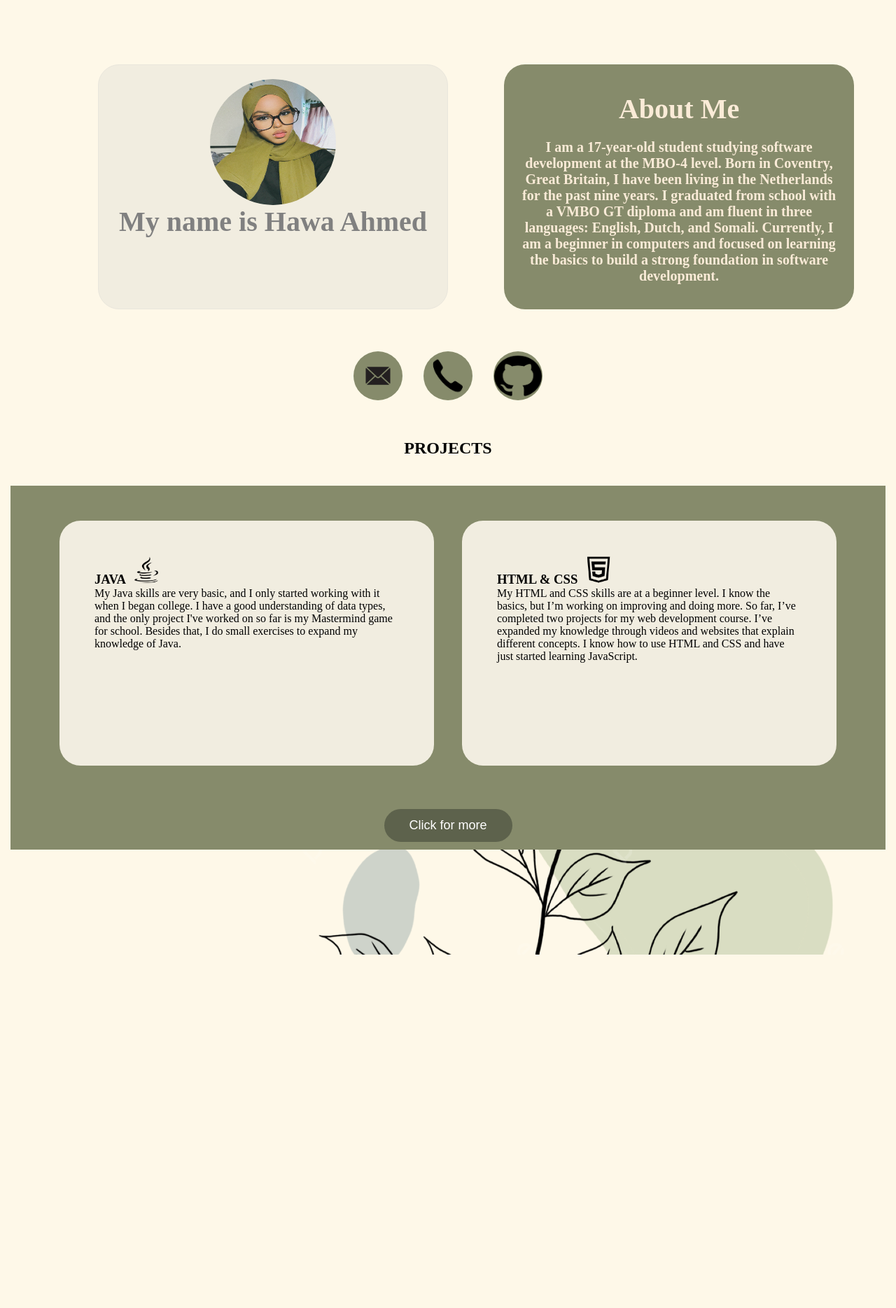
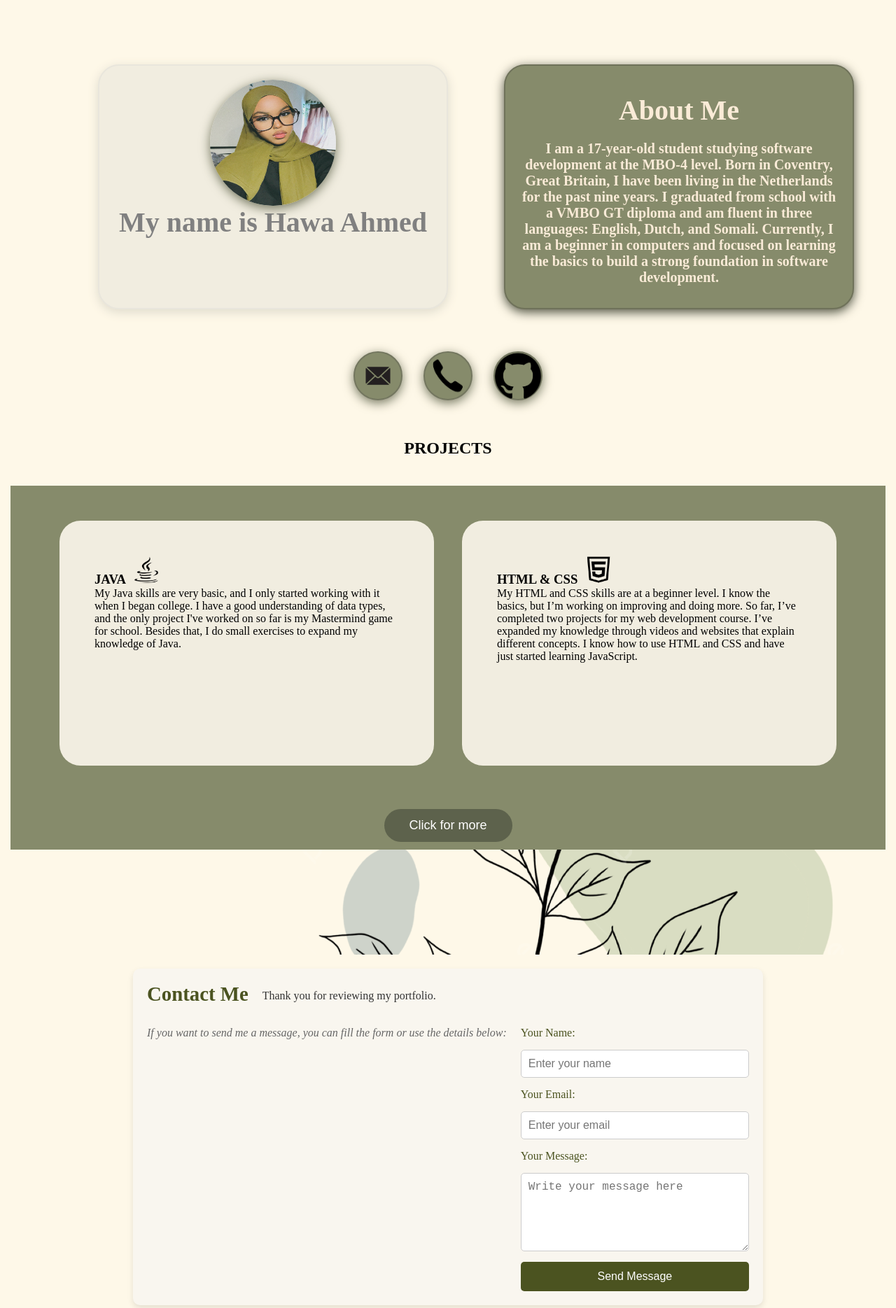
Before and after one commit to ahawaaye/Website-portfolio, a plain HTML site: page index.html in a window 1280 px wide. Shown: the part 215-2084 px from the top of the page at 70% size. Before the commit the page ends 1579 px from the top, so only its background shows below. Drawn offline with Linux system fonts and the light colour scheme; a script that the page names is missing.

Commit message:
new changes

```diff
--- a/css/main.css
+++ b/css/main.css
@@ -5,7 +5,7 @@
 }
 
 body{
-
+    background-image: -moz-radial-gradient();
     background-color: #FEF8E8;
 }
 
@@ -108,12 +108,15 @@ li:hover {
     align-items: center;
     flex-direction: column;
     padding: 20px;
-    border: 1px solid #E9E6DC;
+    border: 2px solid #E9E6DC;
+    box-shadow: 0 4px 15px #dedacc;
+
 
 }
 .card-intro-aboutMe-2 {
-    height: 350px;
     width: 550px;
+    min-height: 350px; /* Allow it to grow if needed */
+    height: auto;
     background-color: #868B6B;
     border-radius: 30px;
     margin-left: 80px;
@@ -122,6 +125,11 @@ li:hover {
     align-items: center;
     flex-direction: column;
     padding: 20px;
+    border: 2px solid #6f725a;
+    box-shadow: 0 4px 15px #4c4f3e;
+    overflow-wrap: break-word;
+    word-break: break-word;
+    text-align: center;
 }
 
 /* Profile Image */
@@ -130,7 +138,7 @@ li:hover {
     height: 180px;
     width: 180px;
     border-radius: 50%;
-    overflow: hidden;
+    box-shadow: 0 4px 15px #73765f;
 }
 
 
@@ -181,6 +189,8 @@ li:hover {
     display: flex;
     align-items: center;
     justify-content: center;
+    border: 2px solid #73765f;
+    box-shadow: 0 4px 15px #73765f;
 }
 
 
@@ -192,6 +202,8 @@ li:hover {
     display: flex;
     align-items: center;
     justify-content: center;
+    border: 2px solid #73765f;
+    box-shadow: 0 4px 15px #73765f;
 }
 
 .circle-for-buttons-3 {
@@ -202,6 +214,8 @@ li:hover {
     display: flex;
     align-items: center;
     justify-content: center;
+    border: 2px solid #73765f;
+    box-shadow: 0 4px 15px #73765f;
 }
 
 .images-icon {
@@ -210,8 +224,8 @@ li:hover {
 }
 
 .images-icon-github {
-    width: 80px;
-    height: 80px;
+    width: 90px;
+    height: 90px;
 }
 
 
@@ -304,33 +318,152 @@ li:hover {
     width: 100%;
     display: flex;
     justify-content: flex-end;
+    transform: translateY(40px);
+    transition: opacity 0.3s ease-out, transform 0.3s ease-out;
 }
 
-/* Contacts Section */
-.contacts-container {
-    width: 100%;
-    height: auto;
-    display: flex;
-    flex-direction: row;
-    justify-content: center;
-    gap: 30px;
-    padding: 30px;
+.image-above-contacts-container.rv{
+    opacity: 1;
+    transform: translateY(0);
 }
 
-.contact-box-1{
-    background-color: rosybrown;
-    width: 500px;
-    height: 400px;
-    border-radius: 20px;
+
+/* Contacts Section */
+/* General Styling */
+.contact-container {
+    display: flex;
+    flex-wrap: wrap;
+    gap: 20px;
+    max-width: 900px;
+    margin: 20px auto;
+    padding: 20px;
+    background-color: #f9f6ef;
+    border-radius: 10px;
+    box-shadow: 0 4px 8px rgba(0, 0, 0, 0.1);
+
 }
-.contact-box-2 {
-    background-color: rosybrown;
-    width: 500px;
-    height: 400px;
-    border-radius: 20px;
+
+
+
+/* Contact Header */
+.contact-header h2 {
+    flex-basis: 100%;
+    font-size: 1.8rem;
+    color: #4b5320;
+    margin-bottom: 10px;
+    text-align: center;
+}
+
+/* Contact Information Section */
+.contact-info {
+    flex: 1;
+    min-width: 300px;
+    font-size: 1rem;
+    color: #333;
+}
+
+.contact-info p {
+    margin: 10px 0;
+}
+
+/* Additional Notes Styling */
+.additional-notes p {
+    font-style: italic;
+    color: #666;
+}
+
+/* Form Section */
+.contact-form {
+    flex: 1;
+    min-width: 300px;
     display: flex;
     flex-direction: column;
-    align-items: center;
-    justify-content: center;
-    margin: auto;
+    gap: 15px;
 }
+
+.contact-form label {
+    font-size: 1rem;
+    color: #4b5320;
+}
+
+.contact-form input,
+.contact-form textarea {
+    width: 100%;
+    padding: 10px;
+    font-size: 1rem;
+    border: 1px solid #ccc;
+    border-radius: 5px;
+    outline: none;
+    transition: border-color 0.3s ease;
+}
+
+.contact-form input:focus,
+.contact-form textarea:focus {
+    border-color: #4b5320;
+}
+
+.contact-form button {
+    background-color: #4b5320;
+    color: white;
+    padding: 12px 20px;
+    font-size: 1rem;
+    border: none;
+    border-radius: 5px;
+    cursor: pointer;
+    transition: background-color 0.3s ease;
+}
+
+.contact-form button:hover {
+    background-color: #3c421a;
+}
+
+/* Responsive Design */
+@media (max-width: 768px) {
+    .contact-container {
+        flex-direction: column; /* Stack elements vertically on smaller screens */
+    }
+}
+
+@media (max-width: 1000px) {
+    .header-container {
+        flex-direction: column;
+        align-items: center;
+    }
+
+    .side-bar2 {
+        width: 100%;
+        flex-wrap: wrap;
+        justify-content: center;
+    }
+
+    .hawa-card-container {
+        flex-direction: column;
+        align-items: center;
+    }
+
+    .card-intro, .card-intro-aboutMe-2 {
+        width: 90%;
+        margin-left: 0;
+        width: 90%; /* Adjust width for smaller screens */
+        margin-left: 0; /* Center it */
+        padding: 15px;
+
+    }
+
+    .project-boards-container {
+        background-color: #C7CFA1;
+        flex-direction: column;
+        height: auto;
+        padding: 20px;
+    }
+
+    .project-cards-java, .project-cards-website {
+        width: 90%;
+        margin-bottom: 20px;
+    }
+
+    .contact-container {
+        width: 90%;
+        padding: 10px;
+    }
+}
--- a/index.html
+++ b/index.html
@@ -20,13 +20,13 @@
             </nav>
             <nav class="side-bar2">
                 <ul>
-                    <li><a href="index.html" class="items">Home</a></li>
-                    <li><a href="#" class="items">Project</a></li>
-                    <li><a href="#" class="items">Contact</a></li>
+                    <li><a href="#home" class="items">Home</a></li>
+                    <li><a href="#projects" class="items">Project</a></li>
+                    <li><a href="#contact" class="items">Contact</a></li>
                 </ul>
             </nav>
         </header>
-        <section class="section-1">
+        <section id = "home">
             <div class="portfolio-container">
                 <h2 class="title">My Portfolio..</h2>
             </div>
@@ -56,7 +56,7 @@
             </div>
 
             <div class="buttons-for-app-container">
-                <a href="#" class="circle-for-buttons-1">
+                <a href="mailto:ahawa004@gmail.com" class="circle-for-buttons-1">
                     <img class="images-icon" src="images/Email_icon_sign_symbol_logo-removebg-preview 1.png"
                         alt="Email Icon">
                 </a>
@@ -71,7 +71,7 @@
             </div>
         </section>
 
-        <section class="section-2">
+        <section id="projects">
             <div class="title-project-container">
                 <h1 class="project-text">PROJECTS</h1>
             </div>
@@ -113,9 +113,39 @@
                 </button>
             </div>
         </section>
-        <section>
+        <section id=" contact">
             <div class="image-above-contacts-container">
                 <img class="image-header" src="images/tree-image-navbar.png" alt="Tree Logo">
+            </div>
+            <div class="contact-container">
+                <!-- Contact Header -->
+                <div class="contact-header">
+                    <h2>Contact Me</h2>
+                </div>
+
+                <!-- Contact Information -->
+                <div class="contact-info">
+                    <p>Thank you for reviewing my portfolio.</p>
+                </div>
+
+                <!-- Additional Notes -->
+                <div class="additional-notes">
+                    <p>If you want to send me a message, you can fill the form or use the details below:</p>
+
+                </div>
+                <form action="/submit-form" method="POST" class="contact-form">
+                    <label for="name">Your Name:</label>
+                    <input type="text" id="name" name="name" placeholder="Enter your name" required>
+
+                    <label for="email">Your Email:</label>
+                    <input type="email" id="email" name="email" placeholder="Enter your email" required>
+
+                    <label for="message">Your Message:</label>
+                    <textarea id="message" name="message" rows="5" placeholder="Write your message here"
+                        required></textarea>
+
+                    <button type="submit">Send Message</button>
+                </form>
             </div>
         </section>
 
--- a/js/script.js
+++ b/js/script.js
@@ -38,3 +38,50 @@ document.addEventListener("DOMContentLoaded", function () {
     window.addEventListener('scroll', revealOnScroll);
     revealOnScroll(); // Runs once on page load
 });
+
+document.addEventListener("DOMContentLoaded", function () {
+    const revealSections = document.querySelectorAll('.project-boards-container, .image-above-contacts-container'); // Combine all sections to animate
+
+    function revealOnScroll() {
+        const triggerPoint = window.innerHeight / 1.3; // Common trigger point for all elements
+
+        revealSections.forEach(section => {
+            const sectionTop = section.getBoundingClientRect().top;
+
+            if (sectionTop < triggerPoint) {
+                section.classList.add('rv'); // Adds animation class
+            } else {
+                section.classList.remove('rv'); // Removes class when out of viewport
+            }
+        });
+    }
+
+    // Attach scroll event listener
+    window.addEventListener('scroll', revealOnScroll);
+
+    // Run once on page load to check already visible sections
+    revealOnScroll();
+});
+
+
+document.addEventListener("DOMContentLoaded", () => {
+    const revealSections = document.querySelectorAll('.project-boards-container, .image-above-contacts-container');
+
+    const revealOnScroll = () => {
+        const triggerPoint = window.innerHeight * 0.7; // Keep the original trigger point
+
+        revealSections.forEach(section => {
+            const sectionTop = section.getBoundingClientRect().top;
+
+            if (sectionTop < triggerPoint) {
+                section.classList.add('rv'); // Add animation class when section is in view
+            }
+        });
+    };
+
+    // Add the scroll event listener
+    window.addEventListener('scroll', revealOnScroll);
+
+    // Initial check on page load
+    revealOnScroll();
+});
```
